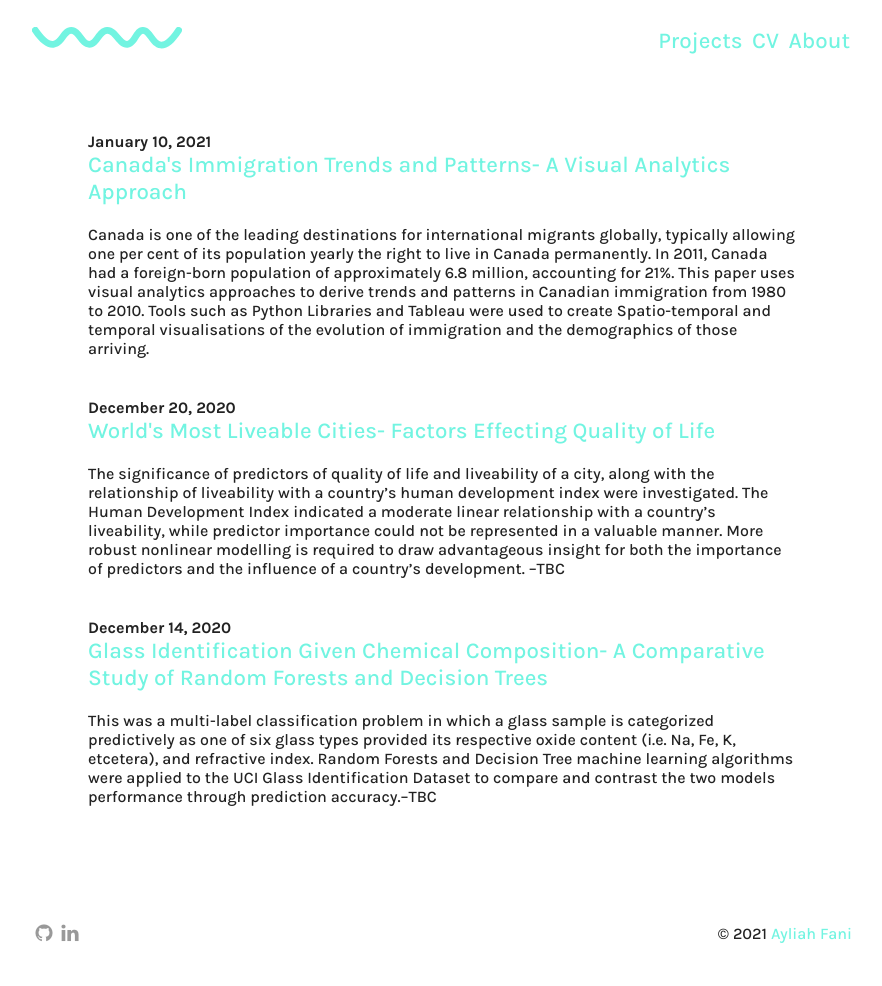
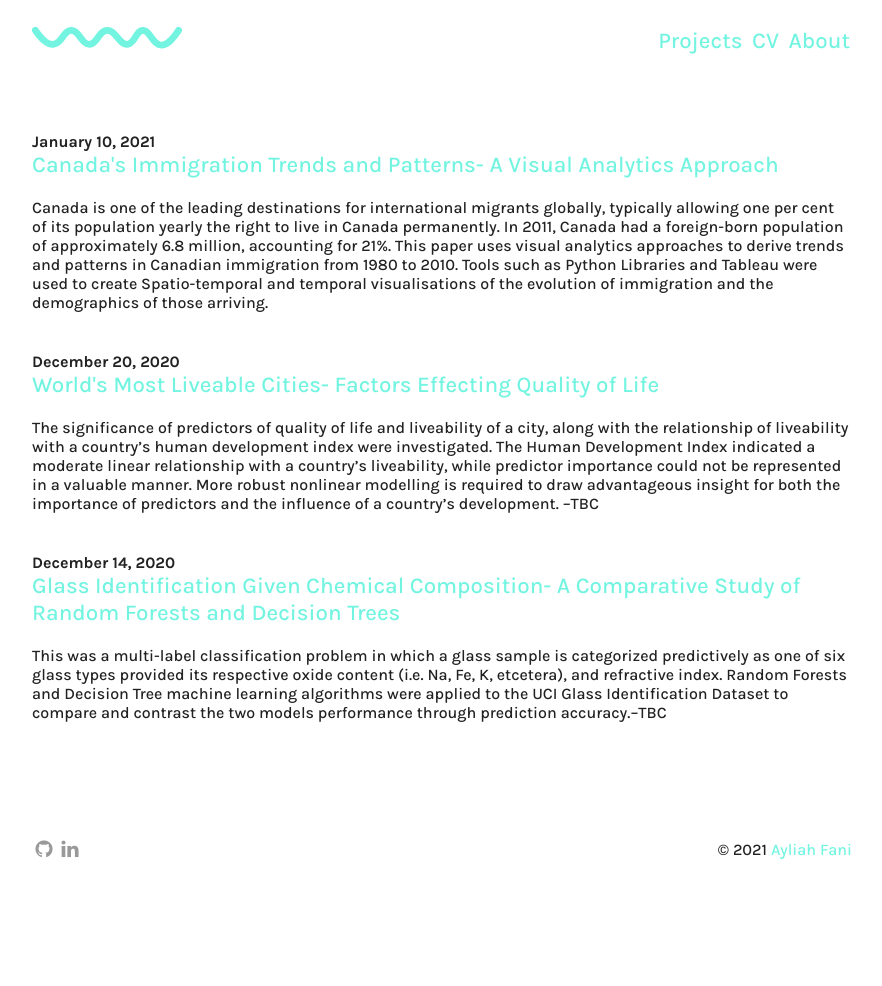
Before and after one commit to ayliahfani/ayliahfani.github.io, a Jekyll site: the page built from content/projects.html, in a window 1280 px wide. Shown: the whole page, without its empty margins (198-1080 px from the left). Built offline with Jekyll 4.4.1, drawn with Linux system fonts in a browser that asks for light colours; after the commit the page ends 902 px from its top, so only the background shows below that.

Commit message:
Update default.html

```diff
--- a/_layouts/default.html
+++ b/_layouts/default.html
@@ -33,7 +33,7 @@
       </div>
     </div>
 
-    <div class="content-section">
+    <div class="content-section" style="padding-left: 0px !important; padding-right: 0px !important;">
     {{ content }}
     </div>
 
```
